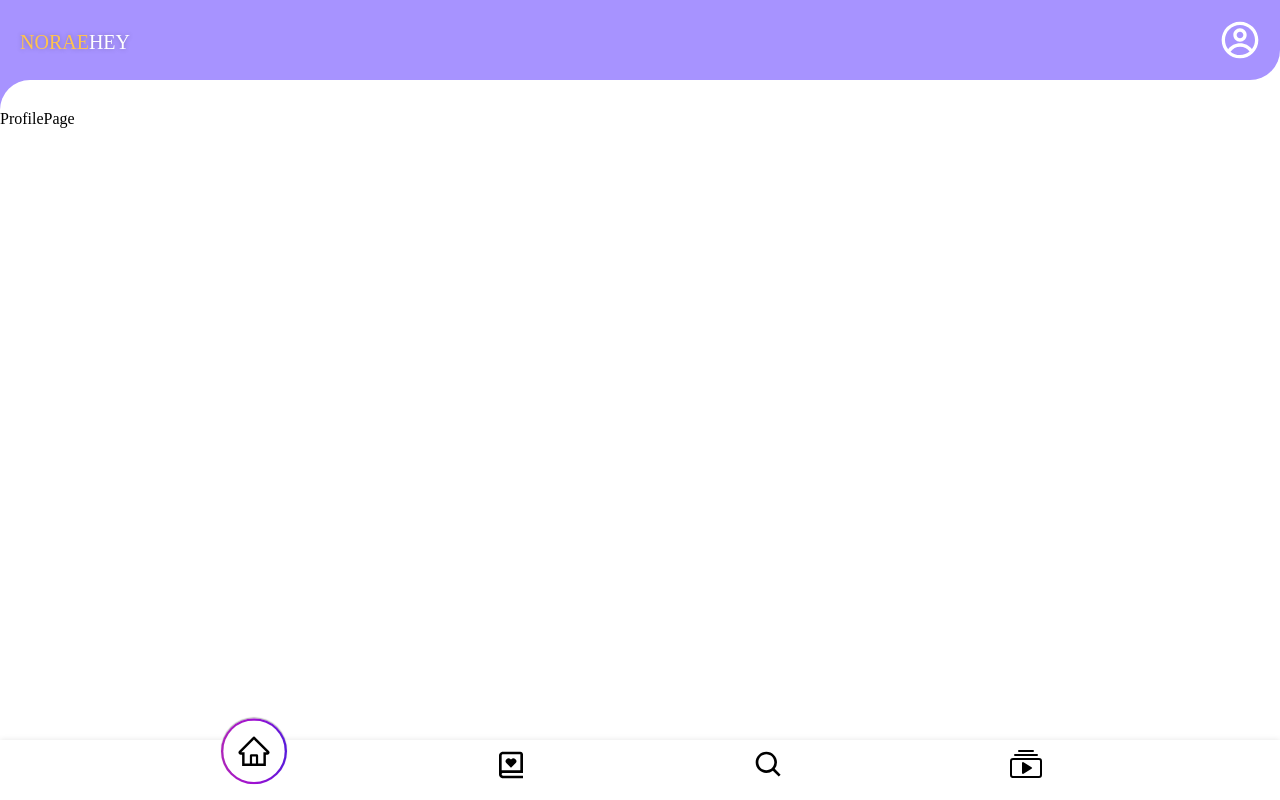
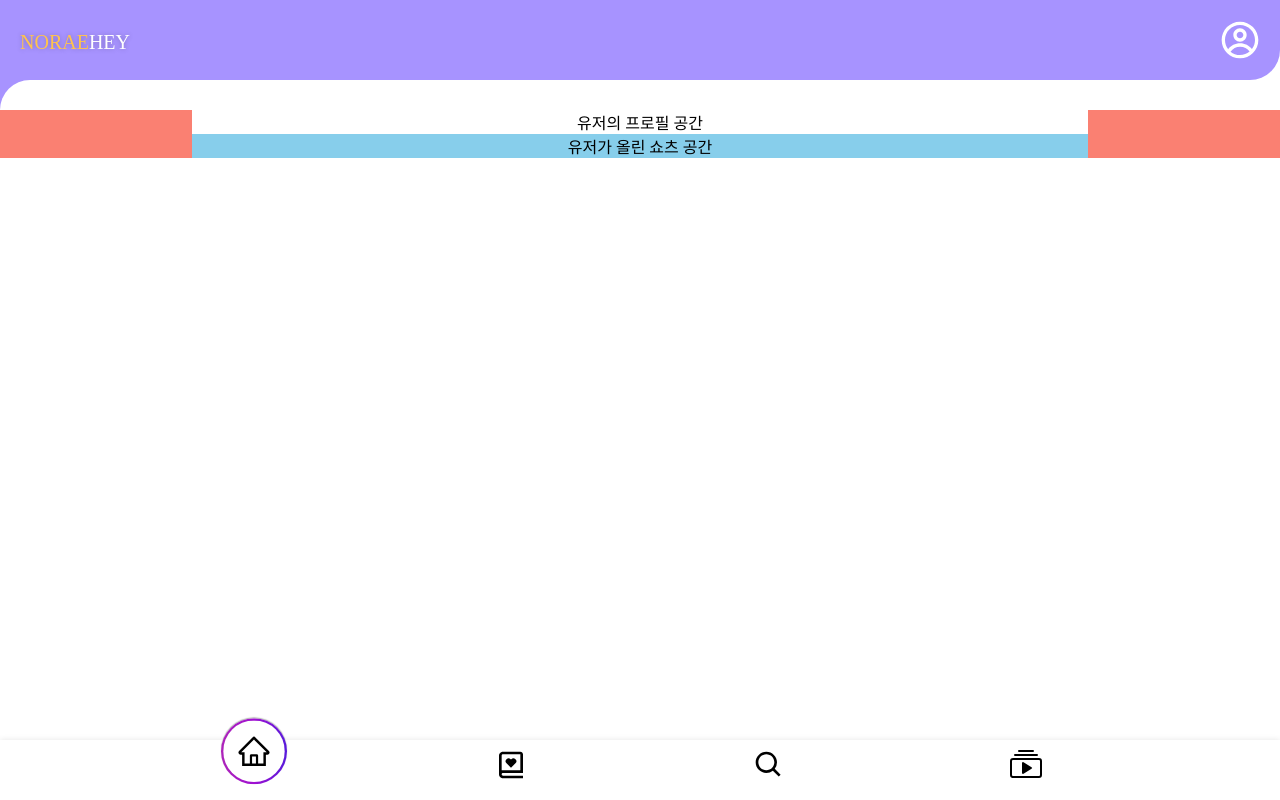
Before and after one commit to yangksks/noraehey, a React (Create React App) app in the folder client/: page /profile/1 in a window 1280 px wide. Built offline with nearby package versions, Linux system fonts and the light colour scheme; the HTML template or start-up script is replaced by a standard one; a web font is replaced by a local one.

Commit message:
Feat: 프로필 페이지 틀 구현

```diff
--- a/client/src/routes/Profile/ProfilePage.tsx
+++ b/client/src/routes/Profile/ProfilePage.tsx
@@ -1,9 +1,43 @@
-import React from 'react'
+import styled from 'styled-components'
+import UserProfile from './UserProfile';
+import UserShorts from './UserShorts';
 
 const ProfilePage = () => {
   return (
-    <div>ProfilePage</div>
+    <Container>
+      <ProfileBox>
+        <UserProfile />
+      </ProfileBox>
+      <ShortsBox>
+        <UserShorts />
+      </ShortsBox>
+    </Container>
   )
 }
 
-export default ProfilePage
+const Container = styled.div`
+  width: 100%;
+  height: 100%;
+  display: flex;
+  flex-direction: column;
+  justify-content: start;
+  align-items: center;
+  background-color: salmon;
+`;
+
+const ProfileBox = styled.div`
+  width: 70%;
+  height: 100%;
+  display: flex;
+  flex-direction: column;
+  justify-content: center;
+`
+const ShortsBox = styled.div`
+  width: 70%;
+  height: 100%;
+  display: flex;
+  flex-direction: column;
+  justify-content: center;
+
+`
+export default ProfilePage;
--- /dev/null
+++ b/client/src/routes/Profile/UserProfile.tsx
@@ -0,0 +1,19 @@
+import styled from "styled-components";
+
+const UserProfile = () => {
+  return (
+    <ProfileBox>유저의 프로필 공간</ProfileBox>
+  )
+}
+
+const ProfileBox = styled.div`
+    width: 100%;
+    height: 100%;
+    display: flex;
+    flex-direction: column;
+    justify-content: center;
+    align-items: center;
+    background-color: white;
+`
+
+export default UserProfile;
--- /dev/null
+++ b/client/src/routes/Profile/UserShorts.tsx
@@ -0,0 +1,19 @@
+import styled from "styled-components";
+
+const UserShorts = () => {
+  return (
+    <ShortsBox>유저가 올린 쇼츠 공간</ShortsBox>
+  )
+}
+
+const ShortsBox = styled.div`
+    width: 100%;
+    height: 100%;
+    display: flex;
+    flex-direction: column;
+    justify-content: center;
+    align-items: center;
+    background-color: skyblue;
+`
+
+export default UserShorts;
```
